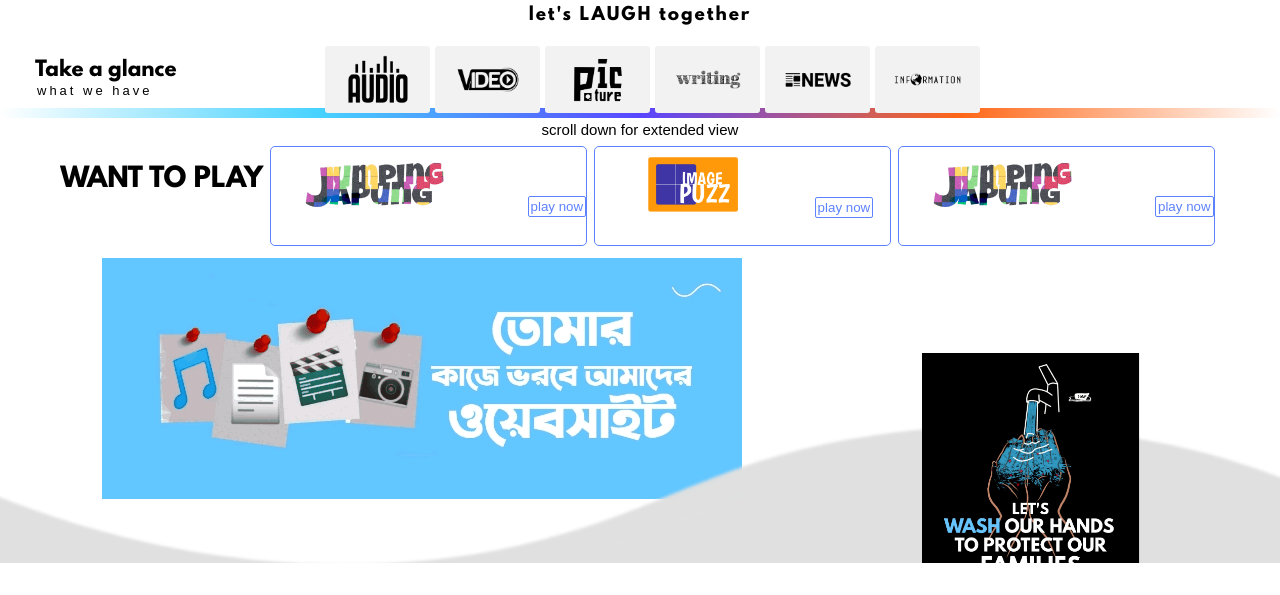
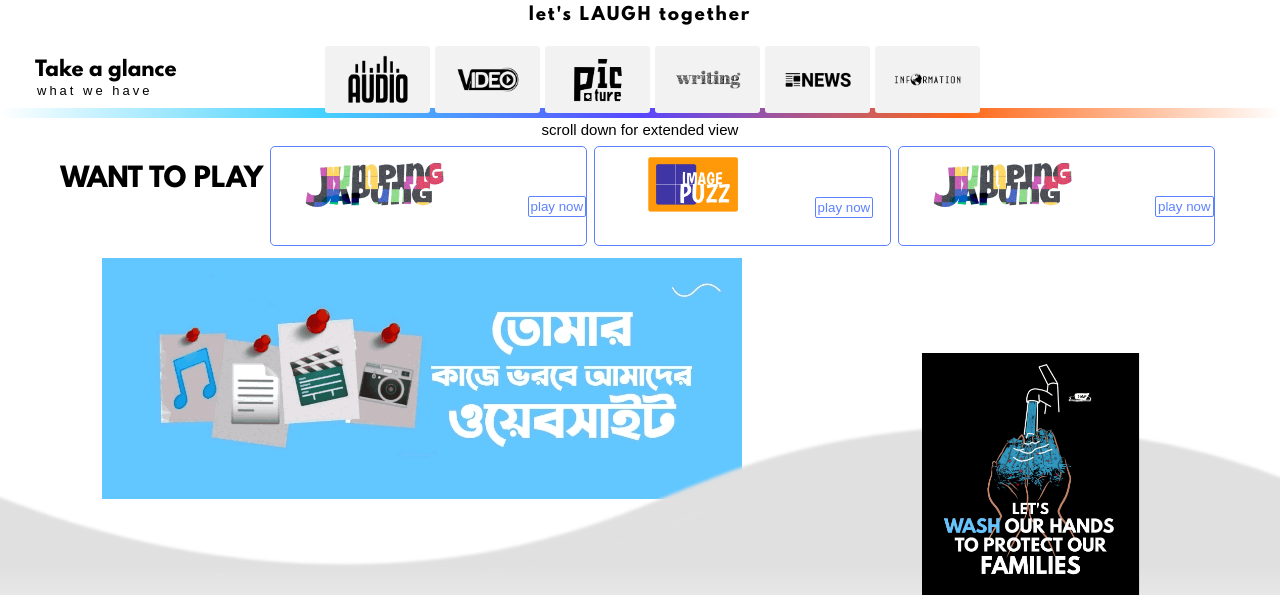
Before and after one commit to mosabbir-trofdar/test, a plain HTML site: page index.html in a window 1280 px wide. Shown: the part 97-692 px from the top of the page. Drawn offline with Linux system fonts and the light colour scheme.

Commit message:
Update index.css

```diff
--- a/css/index.css
+++ b/css/index.css
@@ -730,7 +730,7 @@ hr{
 #fulpage{
 			position:relative;
 			width:100%;
-			height:660px;
+			height:100vh;
 			overflow:auto;
 			scroll-snap-type:y mandatory;
 }
```
